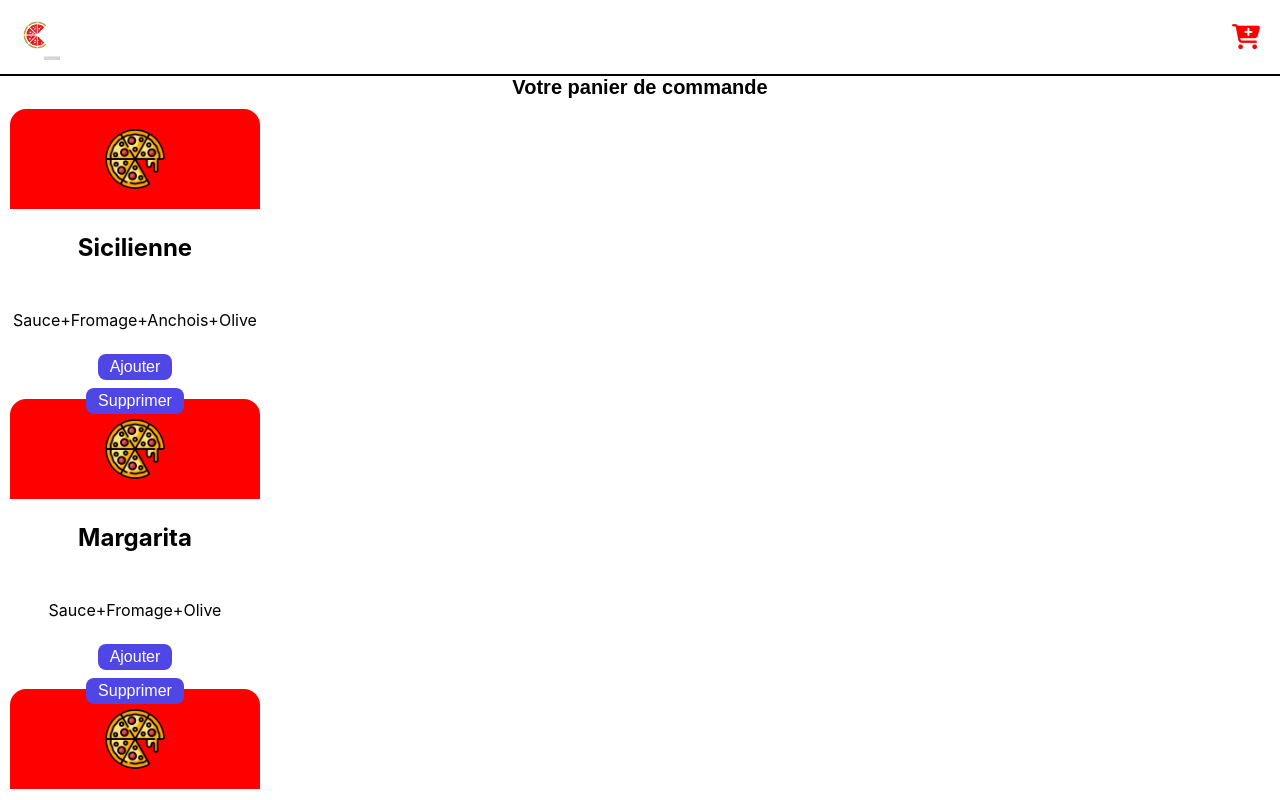
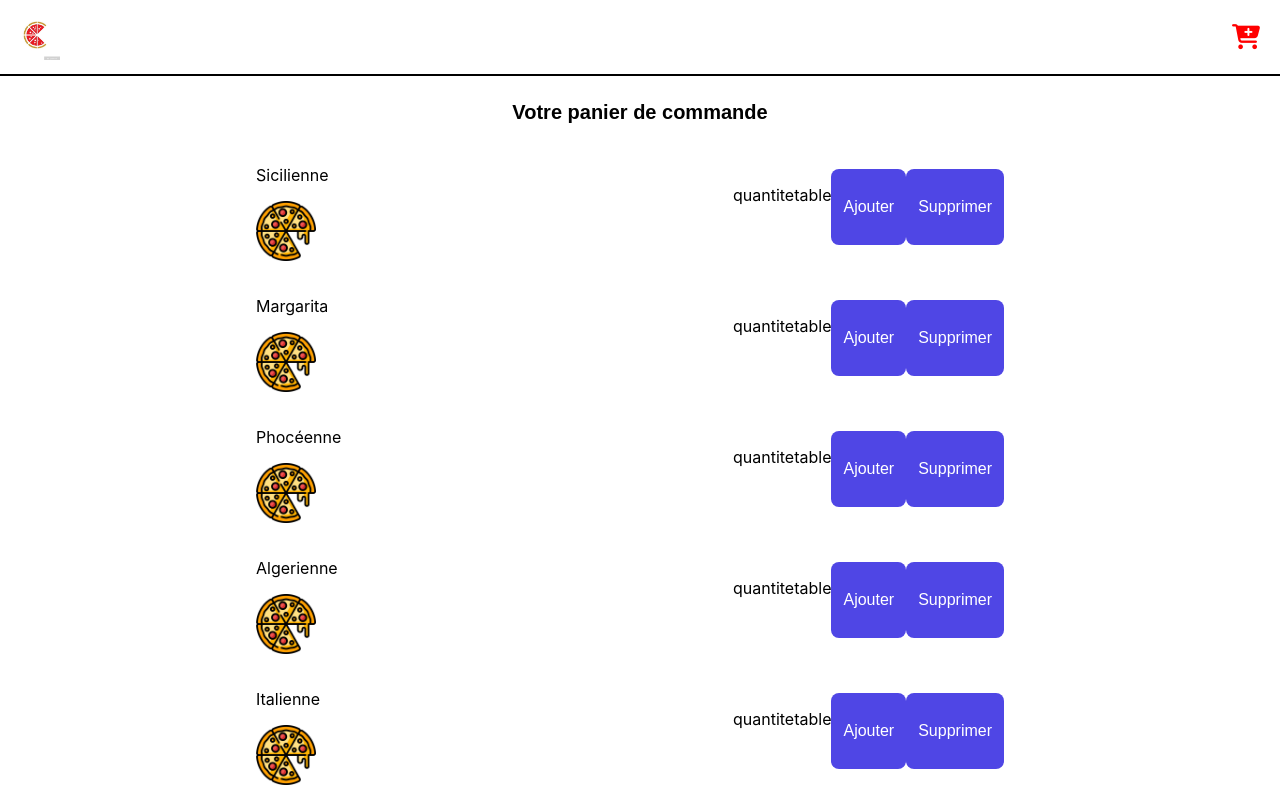
Before and after one commit to mokrani-islam/Application-de-prise-de-commande-par-QR-code, a React (Create React App) app in the folder delivroo/: page /panier in a window 1280 px wide. Shown: the top 800 px of the page. Built offline with nearby package versions, Linux system fonts and the light colour scheme.

Commit message:
interface-partie

```diff
--- a/delivroo/src/Composent/Panier.js
+++ b/delivroo/src/Composent/Panier.js
@@ -1,4 +1,3 @@
-import React, { useState } from 'react';
 import Menu from  './Menu.js';
 import  '../Styles/Panier.css';
 import data from "../Data/data.js"
@@ -13,13 +12,16 @@ function Panier() {
     <div className='Panier'>
 
     {data.map((d) => (
-            <div key={d.name} className="custom-card">
-              <div className="header">
-                <img src={Pizza} alt="" className="pizza-image" />
+            <div key={d.name} className="customPanier">
+
+              <div className="headerPanier">
+              <p className="titlePanier">{d.name}</p>
+                <img src={Pizza} alt="" className="pizzaPanier" />
               </div>
-              <div className="content">
-                <p className="title">{d.name}</p>
-                <p>{d.review}</p>
+              <div className="contentPanier">
+
+                <p>quantite</p>
+                <p>table</p>
                 <button className="custom-button" >Ajouter</button>
                 <button className="custom-button" >Supprimer</button>
               </div>
--- a/delivroo/src/Route/AppRoutes.js
+++ b/delivroo/src/Route/AppRoutes.js
@@ -7,7 +7,7 @@ function AppRoutes() {
   return (
     <Routes>
       <Route path="/" element={<MainPage />} />
-      <Route path="/panier" element={<Panier />} />
+      <Route path="/panier" element={<Panier />}   />
     </Routes>
   );
 }
--- a/delivroo/src/Styles/Panier.css
+++ b/delivroo/src/Styles/Panier.css
@@ -3,4 +3,36 @@
     font-family: sans-serif;
     font-size: 20px;
     font-weight: bold;
+    margin: 25px 0 25px 0;
 }
+.Panier{
+
+        margin-left: auto;
+        margin-right: auto;
+        width: 60%;
+}
+.customPanier{
+
+    display: flex;
+
+    justify-content: space-between;
+    margin-bottom: 15px;
+
+
+
+}
+
+
+.pizzaPanier{
+    height: 60px;
+    width: 60px;
+
+  }
+
+  .contentPanier{
+
+    display: flex;
+    flex-wrap: wrap;
+    padding: 20px;
+
+  }
```
